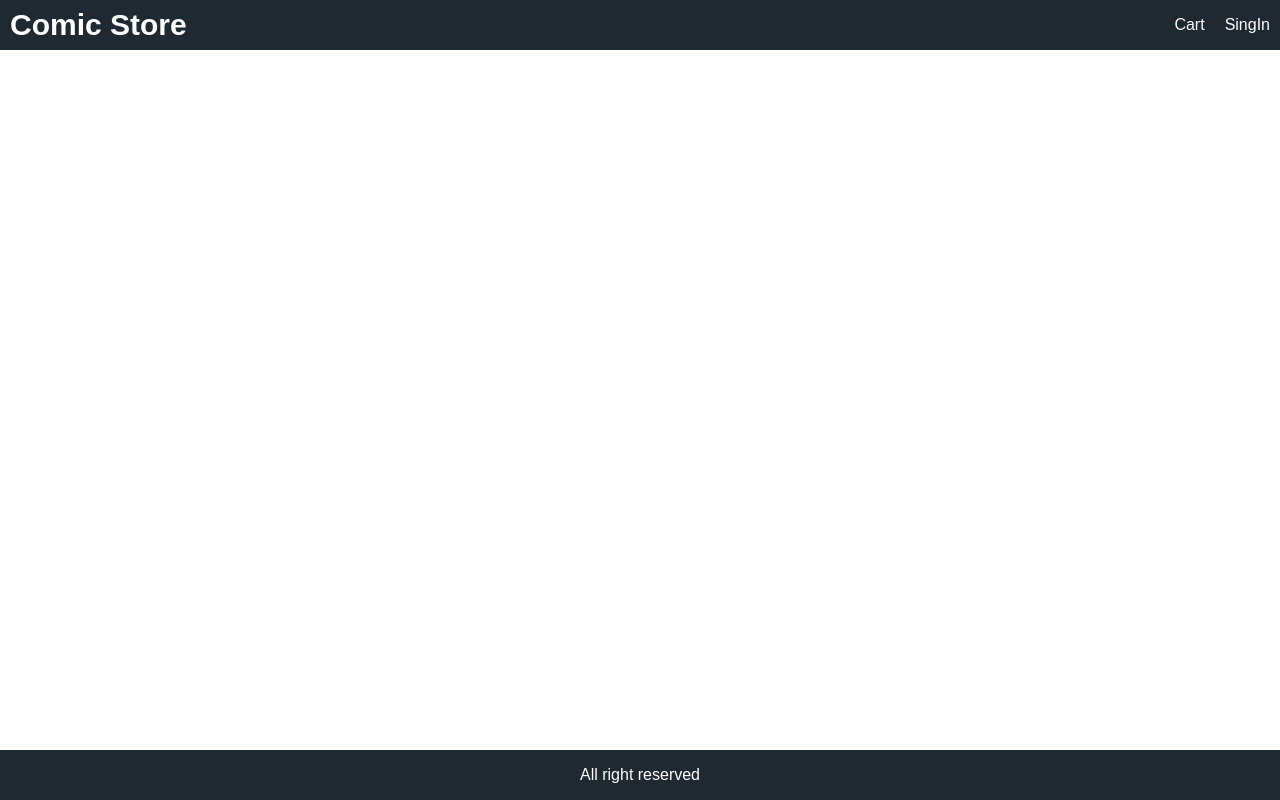
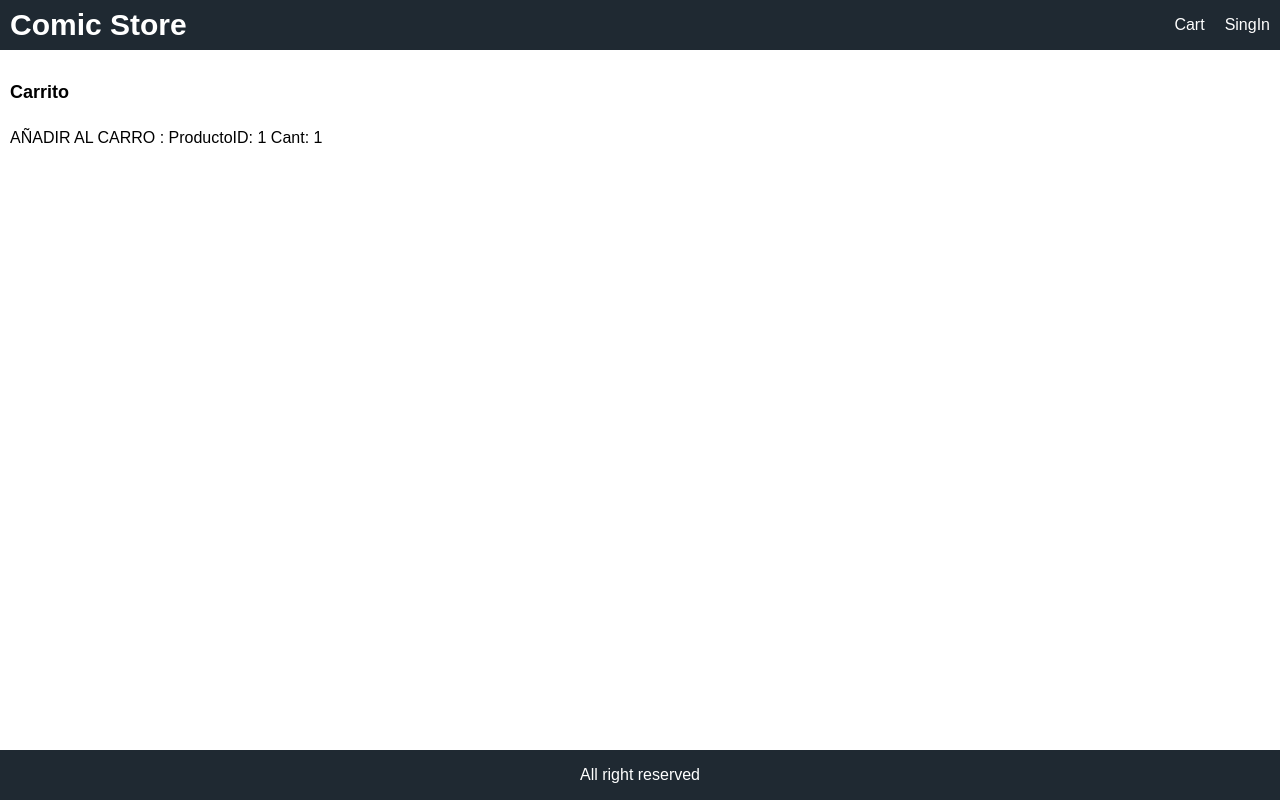
Before and after one commit to FranQuarnolo/finalProgramacion-2021, a React (Create React App) app in the folder front/: page /cart/1 in a window 1280 px wide. Built offline with nearby package versions, Linux system fonts and the light colour scheme.

Commit message:
funcion añadir al carrito

```diff
--- a/front/src/App.js
+++ b/front/src/App.js
@@ -1,5 +1,6 @@
 import React from "react";
 import { BrowserRouter, Route } from "react-router-dom";
+import Carrito from "./pages/Carrito";
 import Home from "./pages/Home";
 import ProductoView from "./pages/ProductoView";
 
@@ -22,6 +23,8 @@ function App() {
         <main>
           <Route path='/' component={Home} exact></Route>
           <Route path='/producto/:id' component={ProductoView}></Route>
+          <Route path="/cart/:id?" component={Carrito}></Route>
+
         </main>
         <footer className="row center">All right reserved</footer>
       </div>
--- a/front/src/index.css
+++ b/front/src/index.css
@@ -61,6 +61,9 @@ ul {
 li {
   margin-top: 1rem;
 }
+input,
+select,
+textarea,
 button {
   padding: 1rem;
   border-radius: 0.5rem;
@@ -71,10 +74,15 @@ button {
   -moz-osx-font-smoothing: grayscale;
   background-color: #f8f8f8;
   cursor: pointer;
-  color: #fff;
+  color: #000;
 }
-button:hover {
+input:hover,
+select:hover,
+textarea:hover {
   border: 0.1rem #404040 solid;
+  color: #000;
+}
+button:hover{
   color: #fff;
   text-decoration: underline;
 }
--- /dev/null
+++ b/front/src/pages/Carrito.js
@@ -0,0 +1,16 @@
+import React from 'react';
+
+export default function Carrito(props) {
+  const productoId = props.match.params.id;
+  const cant = props.location.search
+    ? Number(props.location.search.split('=')[1])
+    : 1;
+  return (
+    <div>
+      <h1>Carrito</h1>
+      <p>
+        AÑADIR AL CARRO : ProductoID: {productoId} Cant: {cant}
+      </p>
+    </div>
+  );
+}
--- a/front/src/pages/ProductoView.js
+++ b/front/src/pages/ProductoView.js
@@ -1,14 +1,15 @@
-import React, { useEffect } from 'react';
-import { useDispatch, useSelector } from 'react-redux';
+import React, { useEffect, useState } from "react";
+import { useDispatch, useSelector } from "react-redux";
 import { Link } from "react-router-dom";
-import { detallesProducto } from '../actions/productoActions';
-import Loading from '../components/Loading';
-import MessageBox from '../components/MessageBox';
+import { detallesProducto } from "../actions/productoActions";
+import Loading from "../components/Loading";
+import MessageBox from "../components/MessageBox";
 import Rating from "../components/Rating";
 
 export default function ProductoView(props) {
   const dispatch = useDispatch();
   const productoId = props.match.params.id;
+  const [cant, setCant] = useState(1);
   const productoDetalles = useSelector((state) => state.productoDetalles);
   const { loading, error, producto } = productoDetalles;
 
@@ -16,8 +17,9 @@ export default function ProductoView(props) {
     dispatch(detallesProducto(productoId));
   }, [dispatch, productoId]);
 
-
-
+  const addToCartHandler = () => {
+    props.history.push(`/cart/${productoId}?cant=${cant}`);
+  };
   return (
     <div>
       {loading ? (
@@ -26,7 +28,9 @@ export default function ProductoView(props) {
         <MessageBox variant="danger">{error}</MessageBox>
       ) : (
         <div>
-          <Link className="back" to="/">Regresar</Link>
+          <Link className="back" to="/">
+            Regresar
+          </Link>
           <div className="row top">
             <div className="col-2">
               <img
@@ -67,7 +71,7 @@ export default function ProductoView(props) {
                     <div className="row">
                       <div>Disponibilidad</div>
                       <div>
-                        {producto.countInStock > 0 ? (
+                        {producto.stock > 0 ? (
                           <span className="success">Stock Disponible</span>
                         ) : (
                           <span className="danger">Sin Existencias</span>
@@ -75,9 +79,37 @@ export default function ProductoView(props) {
                       </div>
                     </div>
                   </li>
-                  <li>
-                    <button className="primary block">Añadir al carrito</button>
-                  </li>
+                  {producto.stock > 0 && (
+                    <>
+                      <li>
+                        <div className="row">
+                          <div>Cant</div>
+                          <div>
+                            <select
+                              value={cant}
+                              onChange={(e) => setCant(e.target.value)}
+                            >
+                              {[...Array(producto.stock).keys()].map(
+                                (x) => (
+                                  <option key={x + 1} value={x + 1}>
+                                    {x + 1}
+                                  </option>
+                                )
+                              )}
+                            </select>
+                          </div>
+                        </div>
+                      </li>
+                      <li>
+                        <button
+                          onClick={addToCartHandler}
+                          className="primary block"
+                        >
+                          Add to Cart
+                        </button>
+                      </li>
+                    </>
+                  )}
                 </ul>
               </div>
             </div>
```
